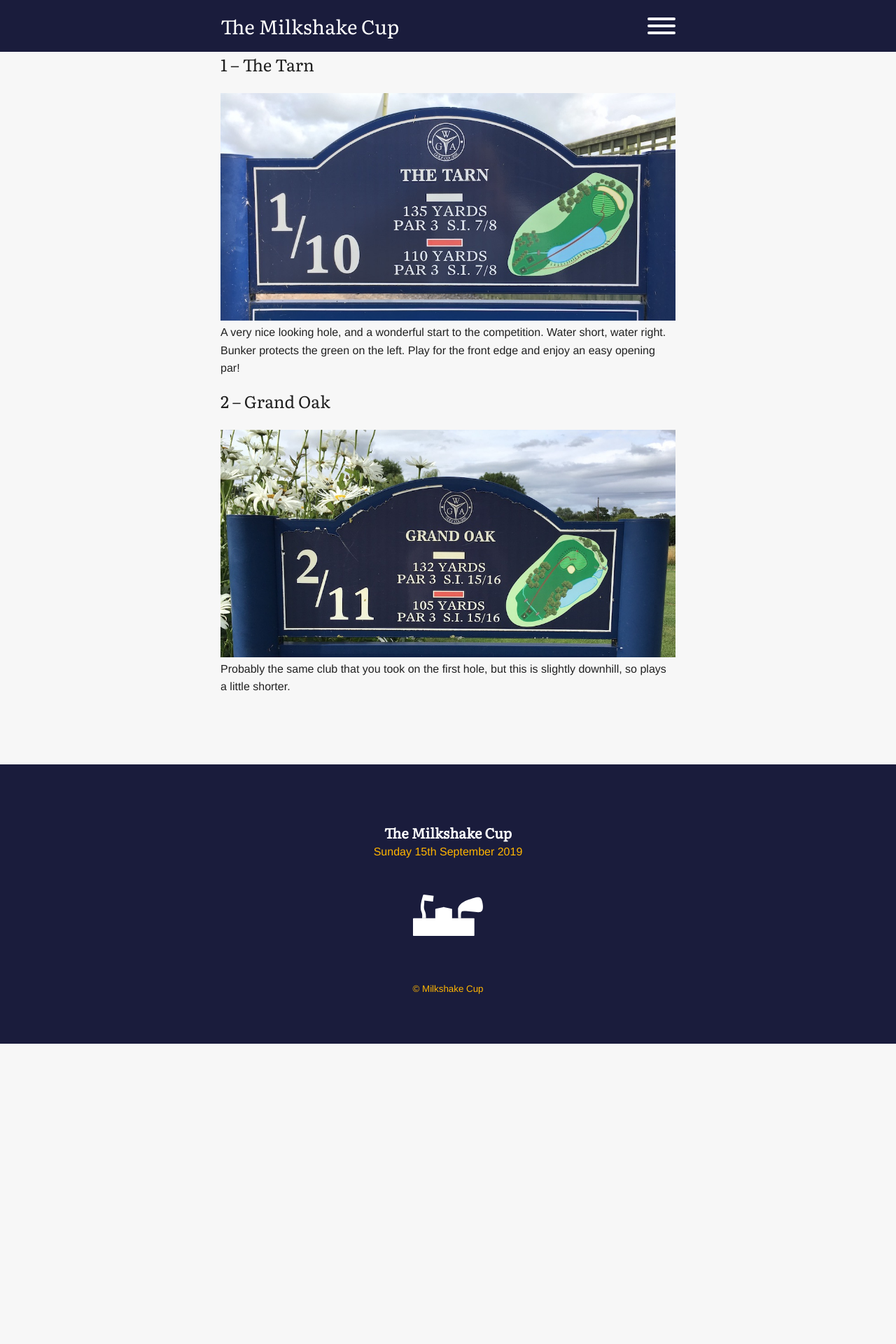
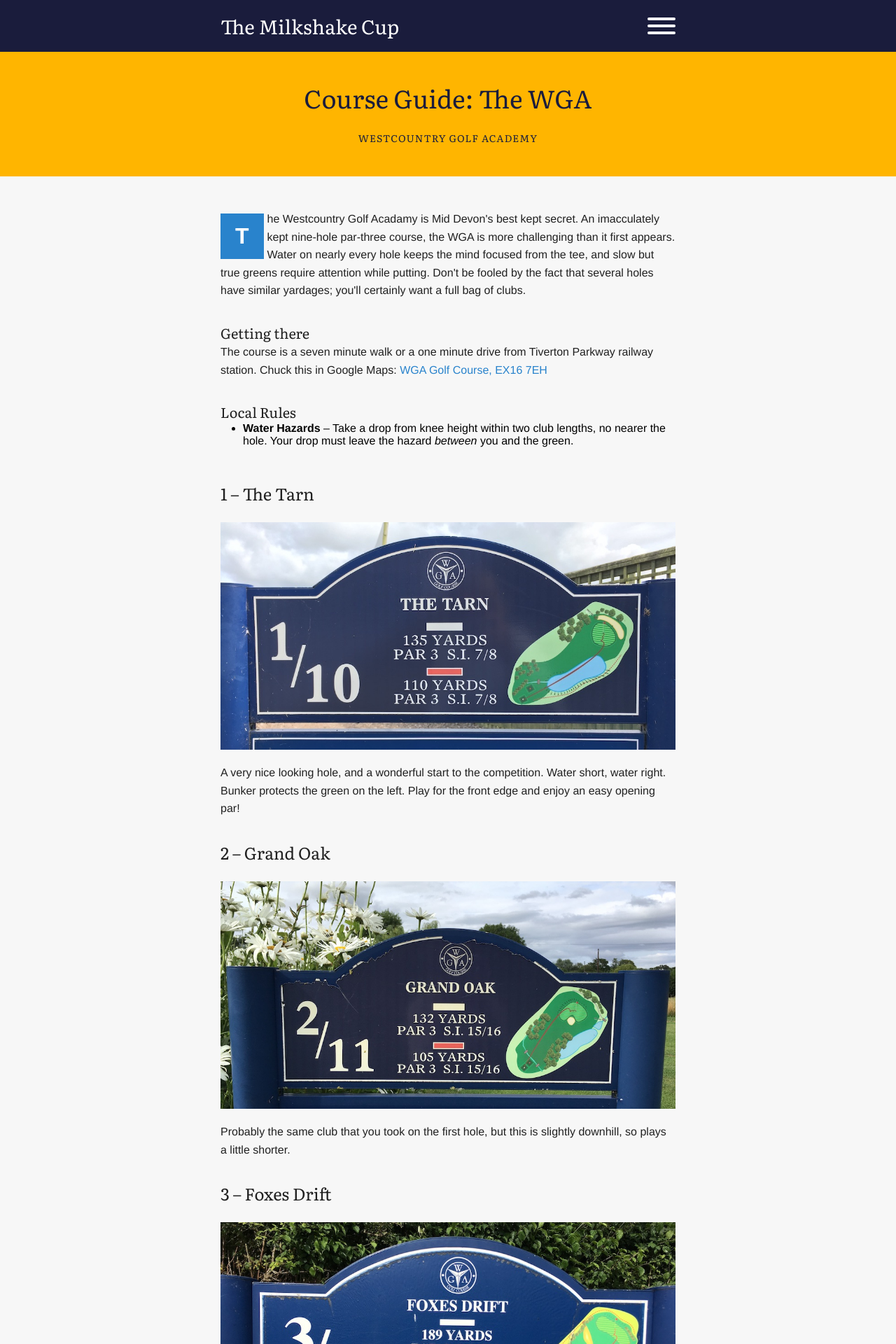
Before and after one commit to samjamead/milkshakecup-archive, a Jekyll site: the page built from wgaguide.html, in a window 1280 px wide. Shown: the top 1920 px of the page at 70% size. Built offline with Jekyll 4.4.1, drawn with Linux system fonts in a browser that asks for light colours; comment, search, counter and statistics services are not loaded; before the commit the page ends 1491 px from its top, so only the background shows below that; some of the changed text lies outside the part shown.

Commit message:
Course guide

```diff
--- a/_includes/header.html
+++ b/_includes/header.html
@@ -23,7 +23,7 @@
           </a>
         </li>
         <li>
-          <a href="/">
+          <a href="/wgaguide">
             <div>
               <h3>The 2019 Course Guide</h3>
               <span>Plot your way around the WGA course</span>
--- a/_sass/_page.scss
+++ b/_sass/_page.scss
@@ -5,19 +5,31 @@
   align-items: center;
   width: 100%;
   background: $highlight-color;
+  margin-bottom: 2rem;
   @include for-tablet-landscape-up {
     flex-direction: row;
     justify-content: space-between;
+    margin-bottom: 3rem;
   }
-  h2 {
+  h2, h3 {
     text-align: center;
     margin-bottom: 1rem;
     line-height: 1;
     color: $brand-color;
+  }
+  h2 {
     font-size: 24px;
     @include for-tablet-landscape-up {
-      text-align: left;
       font-size: 36px;
+    }
+  }
+  h3 {
+    font-size: 12px;
+    text-transform: uppercase;
+    letter-spacing: 1px;
+    margin-bottom: 0;
+    @include for-tablet-landscape-up {
+      font-size: 14px;
     }
   }
 }
@@ -121,3 +133,17 @@
     display: block;
   }
 }
+.hole__by__hole {
+  margin-top: 2rem;
+  @include for-tablet-landscape-up {
+    margin-top: 3rem;
+  }
+  img {
+    margin-bottom: 1rem;
+  }
+  p {
+    @include for-tablet-landscape-up {
+      margin-bottom: 2rem;
+    }
+  }
+}
--- a/wgaguide.html
+++ b/wgaguide.html
@@ -3,11 +3,32 @@
 ---
 
 <section>
+
+  <div class="page__hero" >
+    <div class="container">
+      <h2>Course Guide: The WGA</h2>
+      <h3>Westcountry Golf Academy</h3>
+    </div>
+  </div>
+
   <div class="container">
-    {% for hole in site.data.wga %}
-      <h2><span>{{ hole.hole }}</span> &ndash; {{ hole.name }}</h2>
-      <img src="./assets/img/wga/{{ hole.hole }}.jpg" alt="WGA Hole" />
-      <p>{{ hole.description }}</p>
-    {% endfor %}
+
+    <p><span class="dropcap">T</span>he Westcountry Golf Acadamy is Mid Devon's best kept secret. An imacculately kept nine-hole par-three course, the WGA is more challenging than it first appears. Water on nearly every hole keeps the mind focused from the tee, and slow but true greens require attention while putting. Don't be fooled by the fact that several holes have similar yardages; you'll certainly want a full bag of clubs.</p>
+
+    <h3>Getting there</h3>
+    <p>The course is a seven minute walk or a one minute drive from Tiverton Parkway railway station. Chuck this in Google Maps: <a href="https://www.google.com/maps/place/WGA+Golf+Course/@50.9206602,-3.3633439,15z/data=!4m12!1m6!3m5!1s0x0:0x1a2ccb920f8f3382!2sWestcountry+Golf+Academy+Ltd!8m2!3d50.9206602!4d-3.3633439!3m4!1s0x486d94565081bed7:0xe0149895358e0375!8m2!3d50.9188997!4d-3.3663332" target="_blank">WGA Golf Course, EX16 7EH</a></p>
+
+    <h3>Local Rules</h3>
+    <ul>
+      <li><strong>Water Hazards</strong> &ndash; Take a drop from knee height within two club lengths, no nearer the hole. Your drop must leave the hazard <em>between</em> you and the green.</li>
+    </ul>
+
+    <div class="hole__by__hole">
+      {% for hole in site.data.wga %}
+        <h2><span>{{ hole.hole }}</span> &ndash; {{ hole.name }}</h2>
+        <img src="./assets/img/wga/{{ hole.hole }}.jpg" alt="WGA Hole" />
+        <p>{{ hole.description }}</p>
+      {% endfor %}
+    </div>
   </div>
 </section>
```
Also changed, not shown: _data/wga.yml (+28 -0 lines).
